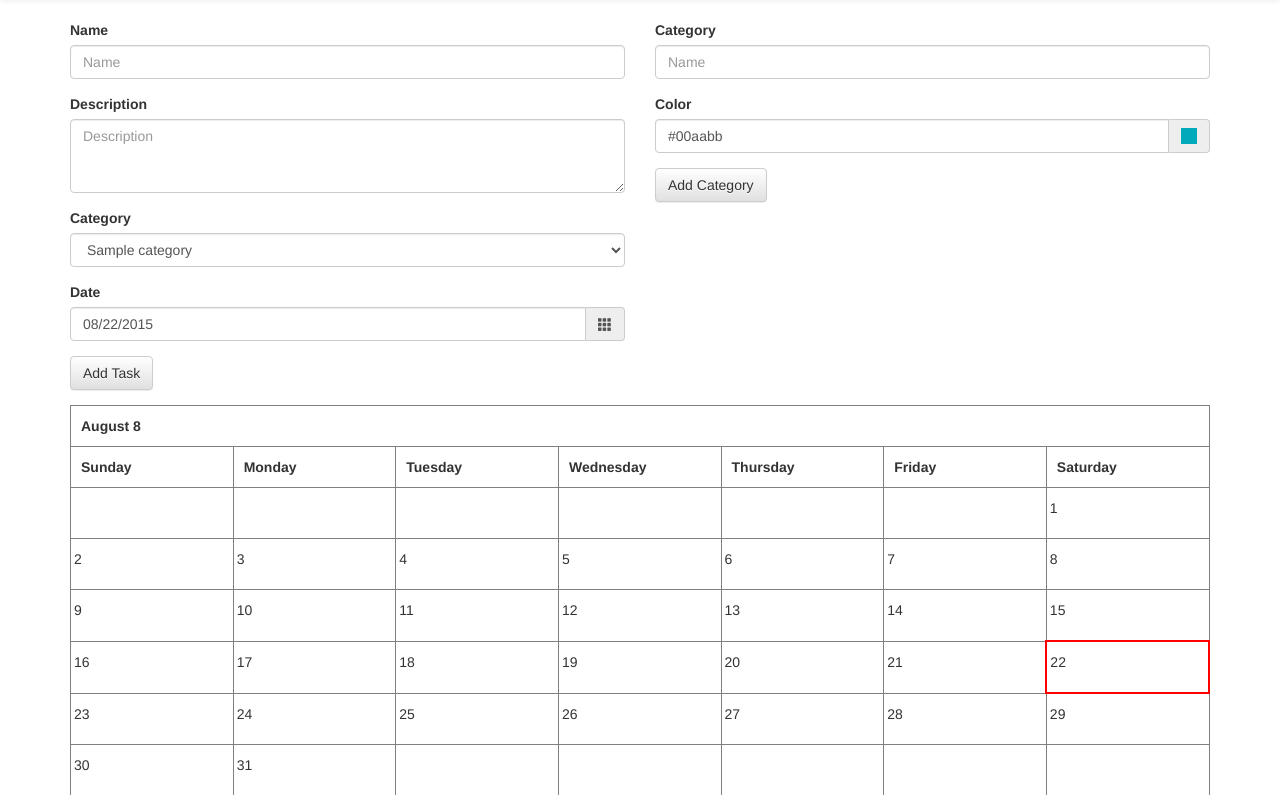
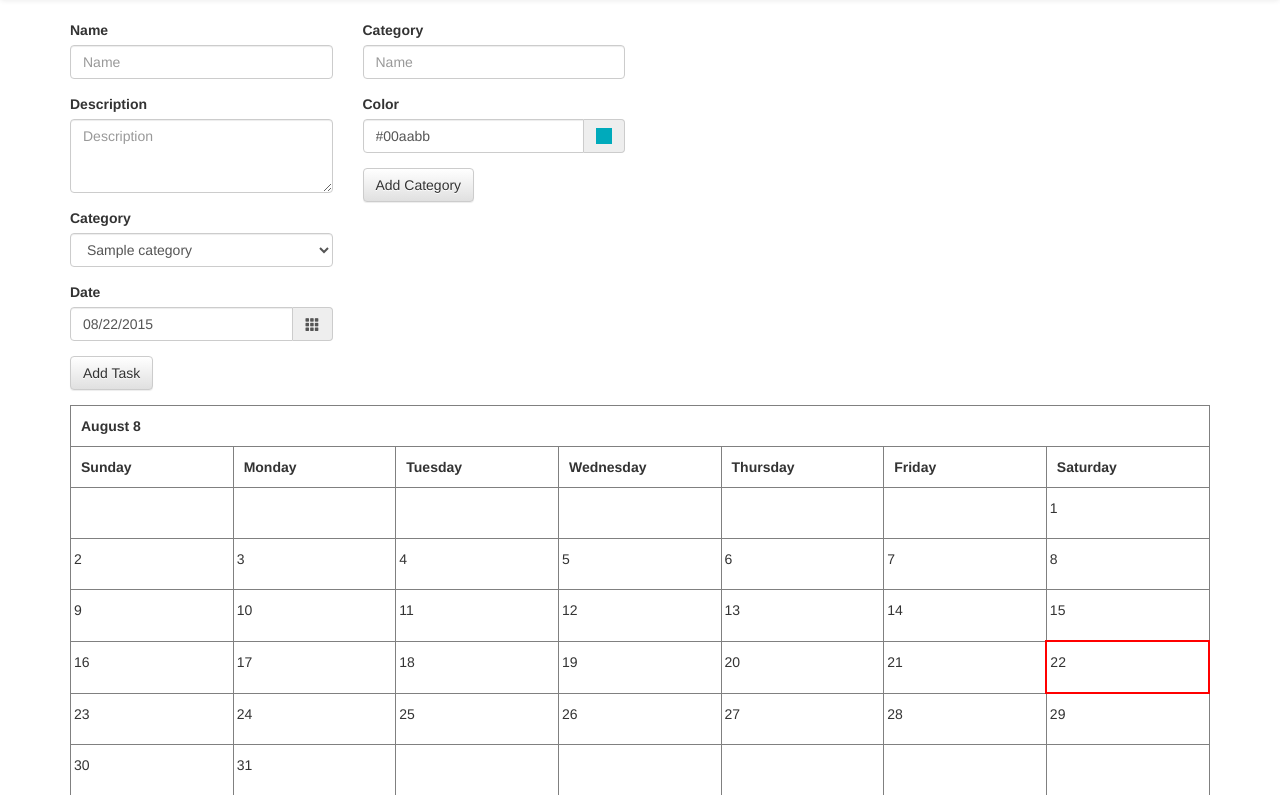
Before and after one commit to nicholasday/calendar, a Flask app: page / in a window 1280 px wide. Shown: the part 52-847 px from the top of the page. Run offline with Flask 2, Linux system fonts and the light colour scheme; a user stored in the database is signed in; tables that the repository leaves empty hold one stand-in row (values such as "Sample post"); some libraries are stand-ins or nearby versions.

Commit message:
Made some ui changes

```diff
--- a/templates/index.html
+++ b/templates/index.html
@@ -9,7 +9,7 @@ $('.color-group').colorpicker();
 });
 </script>
 <div class="row">
-  <div class="col-xs-12 col-md-6">
+  <div class="col-xs-6 col-md-3">
     <form action="/task" method="post" id="new_task" class="">
     <div class="form-group">
         <label for="name-input">Name</label>
@@ -39,7 +39,7 @@ $('.color-group').colorpicker();
     </div>
     </form>
   </div>
-  <div class="col-xs-12 col-md-6">
+  <div class="col-xs-6 col-md-3">
     <form action="/category" method="post" id="new_category">
     <div class="form-group">
         <label for="new-category-input">Category</label>
@@ -65,7 +65,7 @@ $('.color-group').colorpicker();
 </div>
 <div class="row">
 {% for category in categories %}
-  <div class="col-md-3">
+  <div class="col-xs-12 col-md-3">
   <h3><a href="/category/{{ category.id }}" style="color:{{category.color}}">{{category.name}}</a></h3>
   <ul>
   {% for task in category.tasks %}
```
Also changed, not shown: templates/category.html (+5 -2 lines), templates/task.html (+6 -6 lines).
